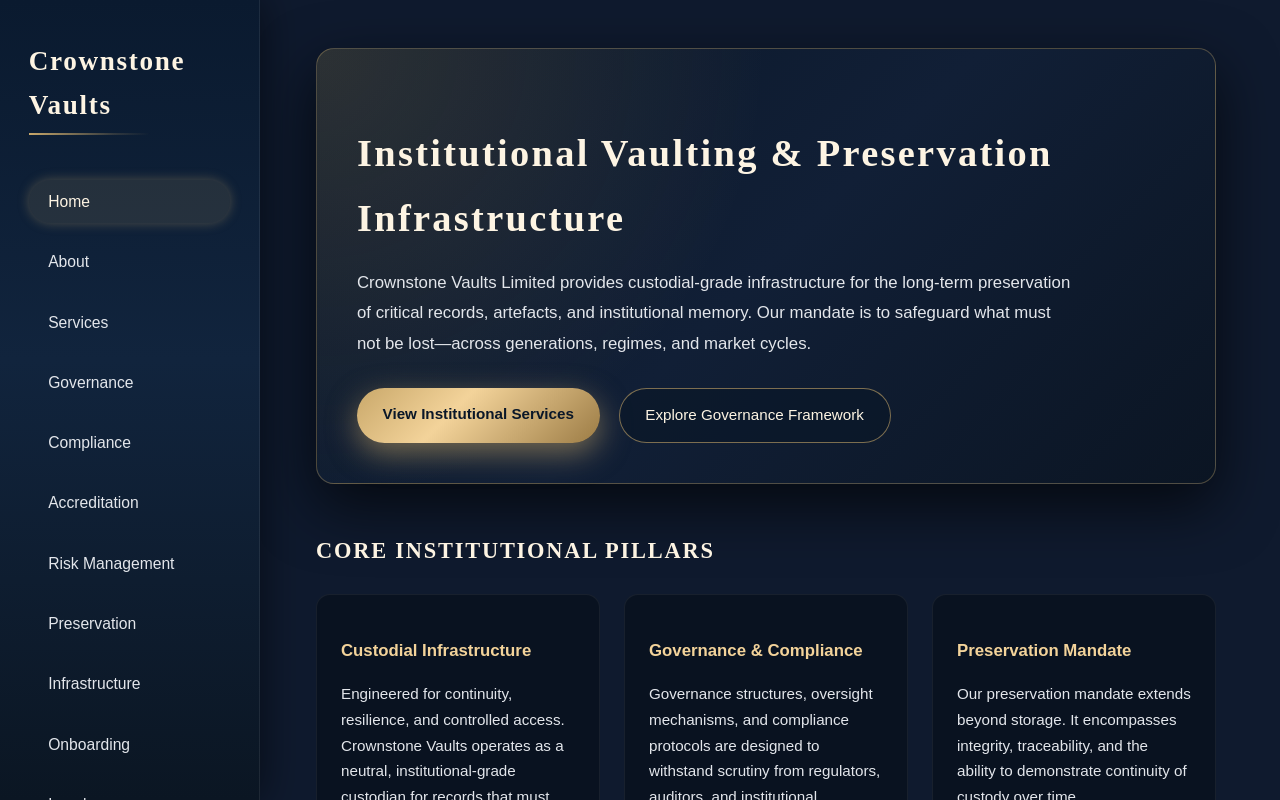
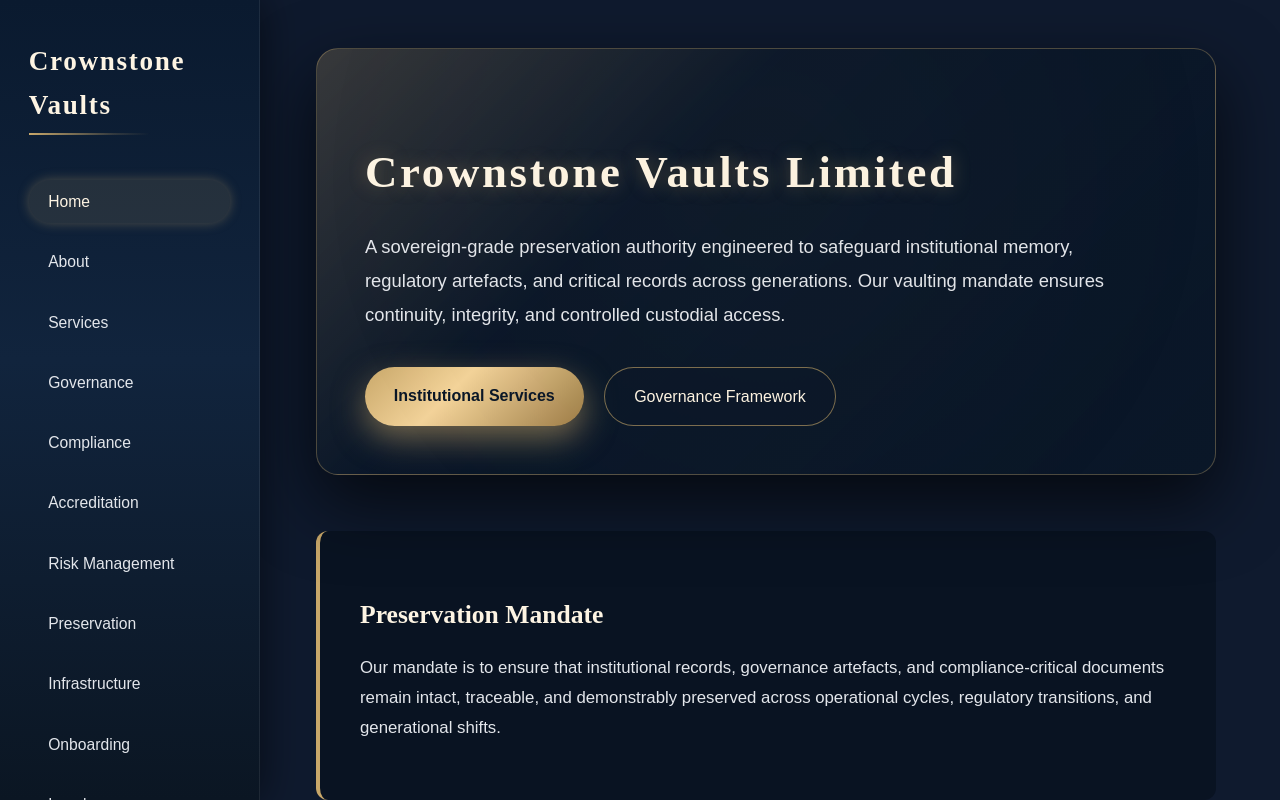
Before and after one commit to soulnlite/crownstone-vaults, a Next.js app: page / in a window 1280 px wide. Built offline with nearby package versions, Linux system fonts and the light colour scheme.

Commit message:
Homepage Upgrade

```diff
--- a/app/page.tsx
+++ b/app/page.tsx
@@ -1,83 +1,145 @@
 export default function HomePage() {
   return (
     <div style={{ color: "#E3E6EB" }}>
-      {/* Hero Section */}
+      {/* HERO SECTION */}
       <section
         style={{
-          marginBottom: "3rem",
-          padding: "2.5rem 2.5rem",
-          borderRadius: "18px",
+          marginBottom: "3.5rem",
+          padding: "3rem 3rem",
+          borderRadius: "22px",
           background:
-            "radial-gradient(circle at top left, rgba(201,168,106,0.18) 0%, transparent 45%), linear-gradient(135deg, #0A1728 0%, #111F36 50%, #0B1523 100%)",
-          boxShadow: "0 22px 60px rgba(0,0,0,0.65)",
+            "linear-gradient(135deg, rgba(201,168,106,0.22) 0%, rgba(10,23,40,0.85) 35%, #0A1728 100%)",
+          boxShadow: "0 28px 70px rgba(0,0,0,0.65)",
           border: "1px solid rgba(201,168,106,0.35)",
+          position: "relative",
+          overflow: "hidden",
         }}
       >
+        {/* Subtle animated gold shimmer */}
+        <div
+          style={{
+            position: "absolute",
+            top: "-40%",
+            left: "-20%",
+            width: "140%",
+            height: "140%",
+            background:
+              "radial-gradient(circle, rgba(201,168,106,0.12) 0%, transparent 70%)",
+            animation: "pulseGold 6s ease-in-out infinite",
+            pointerEvents: "none",
+          }}
+        ></div>
+
+        <style>{`
+          @keyframes pulseGold {
+            0% { opacity: 0.25; transform: scale(1); }
+            50% { opacity: 0.45; transform: scale(1.05); }
+            100% { opacity: 0.25; transform: scale(1); }
+          }
+        `}</style>
+
         <h1
           style={{
             fontFamily: "Merriweather, serif",
-            fontSize: "2.4rem",
-            marginBottom: "1rem",
+            fontSize: "2.8rem",
+            marginBottom: "1.2rem",
             letterSpacing: "0.06em",
             color: "#FDF4E3",
+            textShadow: "0 0 18px rgba(201,168,106,0.35)",
           }}
         >
-          Institutional Vaulting & Preservation Infrastructure
+          Crownstone Vaults Limited
         </h1>
+
         <p
           style={{
-            fontSize: "1.05rem",
-            lineHeight: "1.8",
-            maxWidth: "720px",
-            marginBottom: "1.8rem",
+            fontSize: "1.15rem",
+            lineHeight: "1.85",
+            maxWidth: "760px",
+            marginBottom: "2.2rem",
           }}
         >
-          Crownstone Vaults Limited provides custodial-grade infrastructure for the long-term
-          preservation of critical records, artefacts, and institutional memory. Our mandate is
-          to safeguard what must not be lost—across generations, regimes, and market cycles.
+          A sovereign‑grade preservation authority engineered to safeguard institutional memory,
+          regulatory artefacts, and critical records across generations. Our vaulting mandate
+          ensures continuity, integrity, and controlled custodial access.
         </p>
 
-        <div style={{ display: "flex", gap: "1.2rem", flexWrap: "wrap" }}>
+        <div style={{ display: "flex", gap: "1.3rem", flexWrap: "wrap" }}>
           <a
             href="/services"
             style={{
-              padding: "0.85rem 1.6rem",
+              padding: "0.95rem 1.8rem",
               borderRadius: "999px",
               background:
                 "linear-gradient(135deg, #C9A86A 0%, #F3D39A 40%, #9C7C45 100%)",
               color: "#0A1728",
               fontWeight: 600,
-              fontSize: "0.95rem",
+              fontSize: "1rem",
               textDecoration: "none",
-              boxShadow: "0 10px 30px rgba(201,168,106,0.55)",
+              boxShadow: "0 12px 32px rgba(201,168,106,0.55)",
             }}
           >
-            View Institutional Services
+            Institutional Services
           </a>
+
           <a
             href="/governance"
             style={{
-              padding: "0.85rem 1.6rem",
+              padding: "0.95rem 1.8rem",
               borderRadius: "999px",
               border: "1px solid rgba(201,168,106,0.6)",
               color: "#FDF4E3",
               fontWeight: 500,
-              fontSize: "0.95rem",
+              fontSize: "1rem",
               textDecoration: "none",
               background: "rgba(10,23,40,0.7)",
             }}
           >
-            Explore Governance Framework
+            Governance Framework
           </a>
         </div>
       </section>
 
-      {/* Three Pillars */}
-      <section style={{ marginBottom: "3rem" }}>
+      {/* MANDATE STATEMENT */}
+      <section
+        style={{
+          marginBottom: "3.5rem",
+          padding: "2.5rem 2.5rem",
+          borderLeft: "4px solid #C9A86A",
+          background: "rgba(9,18,32,0.85)",
+          borderRadius: "12px",
+        }}
+      >
         <h2
           style={{
             fontFamily: "Merriweather, serif",
-            fontSize: "1.4rem",
+            fontSize: "1.6rem",
+            marginBottom: "1rem",
+            color: "#FDF4E3",
+          }}
+        >
+          Preservation Mandate
+        </h2>
+
+        <p
+          style={{
+            fontSize: "1.05rem",
+            lineHeight: "1.8",
+            maxWidth: "820px",
+          }}
+        >
+          Our mandate is to ensure that institutional records, governance artefacts, and
+          compliance-critical documents remain intact, traceable, and demonstrably preserved
+          across operational cycles, regulatory transitions, and generational shifts.
+        </p>
+      </section>
+
+      {/* THREE PILLARS */}
+      <section style={{ marginBottom: "3.5rem" }}>
+        <h2
+          style={{
+            fontFamily: "Merriweather, serif",
+            fontSize: "1.45rem",
             marginBottom: "1.5rem",
             letterSpacing: "0.08em",
             textTransform: "uppercase",
@@ -90,75 +152,84 @@ export default function HomePage() {
         <div
           style={{
             display: "grid",
-            gridTemplateColumns: "repeat(auto-fit, minmax(240px, 1fr))",
-            gap: "1.5rem",
+            gridTemplateColumns: "repeat(auto-fit, minmax(260px, 1fr))",
+            gap: "1.8rem",
           }}
         >
+          {/* Pillar 1 */}
           <div
             style={{
-              padding: "1.6rem 1.5rem",
-              borderRadius: "14px",
-              background: "rgba(9,18,32,0.9)",
-              border: "1px solid rgba(255,255,255,0.06)",
+              padding: "1.8rem 1.6rem",
+              borderRadius: "16px",
+              background:
+                "linear-gradient(135deg, rgba(255,255,255,0.05), rgba(10,23,40,0.9))",
+              border: "1px solid rgba(255,255,255,0.08)",
+              boxShadow: "0 10px 28px rgba(0,0,0,0.45)",
             }}
           >
             <h3
               style={{
-                fontSize: "1.05rem",
-                marginBottom: "0.6rem",
+                fontSize: "1.1rem",
+                marginBottom: "0.7rem",
                 color: "#F3D39A",
               }}
             >
               Custodial Infrastructure
             </h3>
-            <p style={{ fontSize: "0.95rem", lineHeight: "1.7" }}>
+            <p style={{ fontSize: "0.98rem", lineHeight: "1.75" }}>
               Engineered for continuity, resilience, and controlled access. Crownstone Vaults
               operates as a neutral, institutional-grade custodian for records that must remain
               intact beyond operational cycles.
             </p>
           </div>
 
+          {/* Pillar 2 */}
           <div
             style={{
-              padding: "1.6rem 1.5rem",
-              borderRadius: "14px",
-              background: "rgba(9,18,32,0.9)",
-              border: "1px solid rgba(255,255,255,0.06)",
+              padding: "1.8rem 1.6rem",
+              borderRadius: "16px",
+              background:
+                "linear-gradient(135deg, rgba(255,255,255,0.05), rgba(10,23,40,0.9))",
+              border: "1px solid rgba(255,255,255,0.08)",
+              boxShadow: "0 10px 28px rgba(0,0,0,0.45)",
             }}
           >
             <h3
               style={{
-                fontSize: "1.05rem",
-                marginBottom: "0.6rem",
+                fontSize: "1.1rem",
+                marginBottom: "0.7rem",
                 color: "#F3D39A",
               }}
             >
               Governance & Compliance
             </h3>
-            <p style={{ fontSize: "0.95rem", lineHeight: "1.7" }}>
+            <p style={{ fontSize: "0.98rem", lineHeight: "1.75" }}>
               Governance structures, oversight mechanisms, and compliance protocols are designed
               to withstand scrutiny from regulators, auditors, and institutional stakeholders.
             </p>
           </div>
 
+          {/* Pillar 3 */}
           <div
             style={{
-              padding: "1.6rem 1.5rem",
-              borderRadius: "14px",
-              background: "rgba(9,18,32,0.9)",
-              border: "1px solid rgba(255,255,255,0.06)",
+              padding: "1.8rem 1.6rem",
+              borderRadius: "16px",
+              background:
+                "linear-gradient(135deg, rgba(255,255,255,0.05), rgba(10,23,40,0.9))",
+              border: "1px solid rgba(255,255,255,0.08)",
+              boxShadow: "0 10px 28px rgba(0,0,0,0.45)",
             }}
           >
             <h3
               style={{
-                fontSize: "1.05rem",
-                marginBottom: "0.6rem",
+                fontSize: "1.1rem",
+                marginBottom: "0.7rem",
                 color: "#F3D39A",
               }}
             >
               Preservation Mandate
             </h3>
-            <p style={{ fontSize: "0.95rem", lineHeight: "1.7" }}>
+            <p style={{ fontSize: "0.98rem", lineHeight: "1.75" }}>
               Our preservation mandate extends beyond storage. It encompasses integrity,
               traceability, and the ability to demonstrate continuity of custody over time.
             </p>
@@ -166,12 +237,12 @@ export default function HomePage() {
         </div>
       </section>
 
-      {/* Onboarding / Next Steps */}
+      {/* ONBOARDING */}
       <section>
         <h2
           style={{
             fontFamily: "Merriweather, serif",
-            fontSize: "1.4rem",
+            fontSize: "1.45rem",
             marginBottom: "1rem",
             letterSpacing: "0.08em",
             textTransform: "uppercase",
@@ -180,12 +251,13 @@ export default function HomePage() {
         >
           Institutional Onboarding
         </h2>
+
         <p
           style={{
-            fontSize: "0.98rem",
+            fontSize: "1rem",
             lineHeight: "1.8",
             maxWidth: "780px",
-            marginBottom: "1.6rem",
+            marginBottom: "1.8rem",
           }}
         >
           Crownstone Vaults engages with institutions through a structured onboarding process,
@@ -197,12 +269,12 @@ export default function HomePage() {
         <a
           href="/contact"
           style={{
-            padding: "0.8rem 1.5rem",
+            padding: "0.9rem 1.7rem",
             borderRadius: "999px",
             border: "1px solid rgba(201,168,106,0.7)",
             color: "#FDF4E3",
             fontWeight: 500,
-            fontSize: "0.95rem",
+            fontSize: "1rem",
             textDecoration: "none",
             background: "rgba(10,23,40,0.85)",
           }}
```
